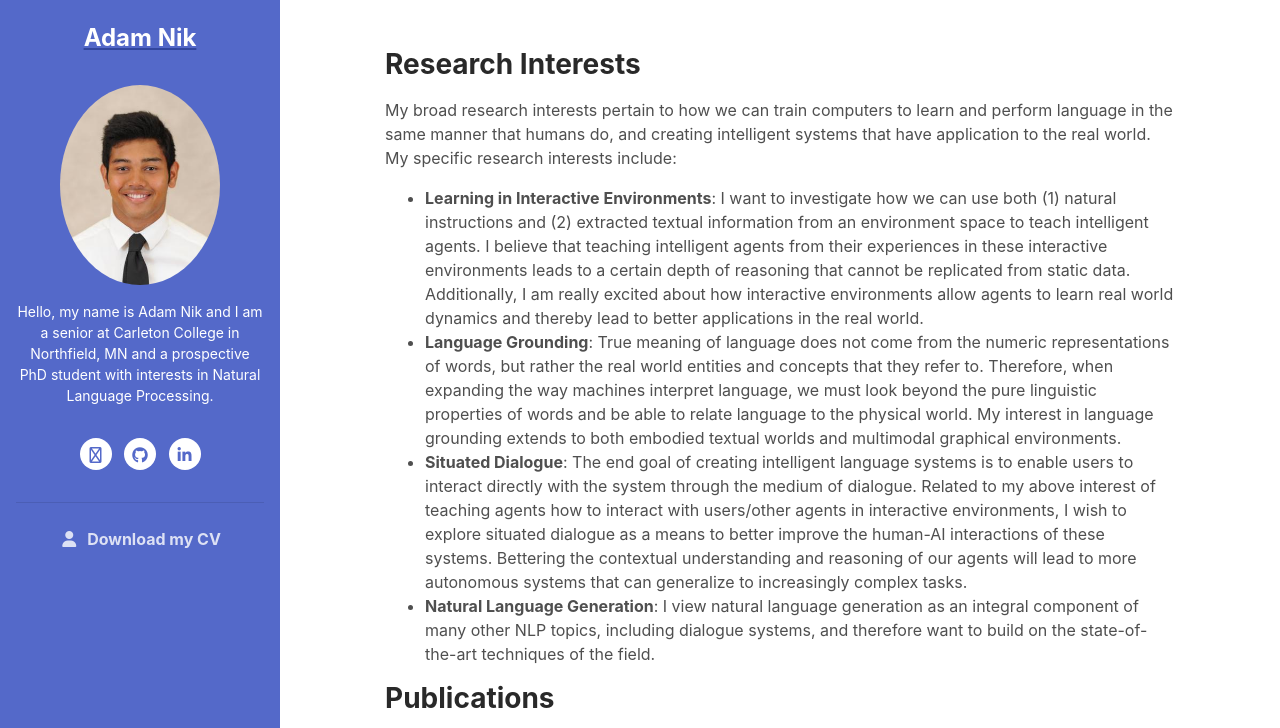
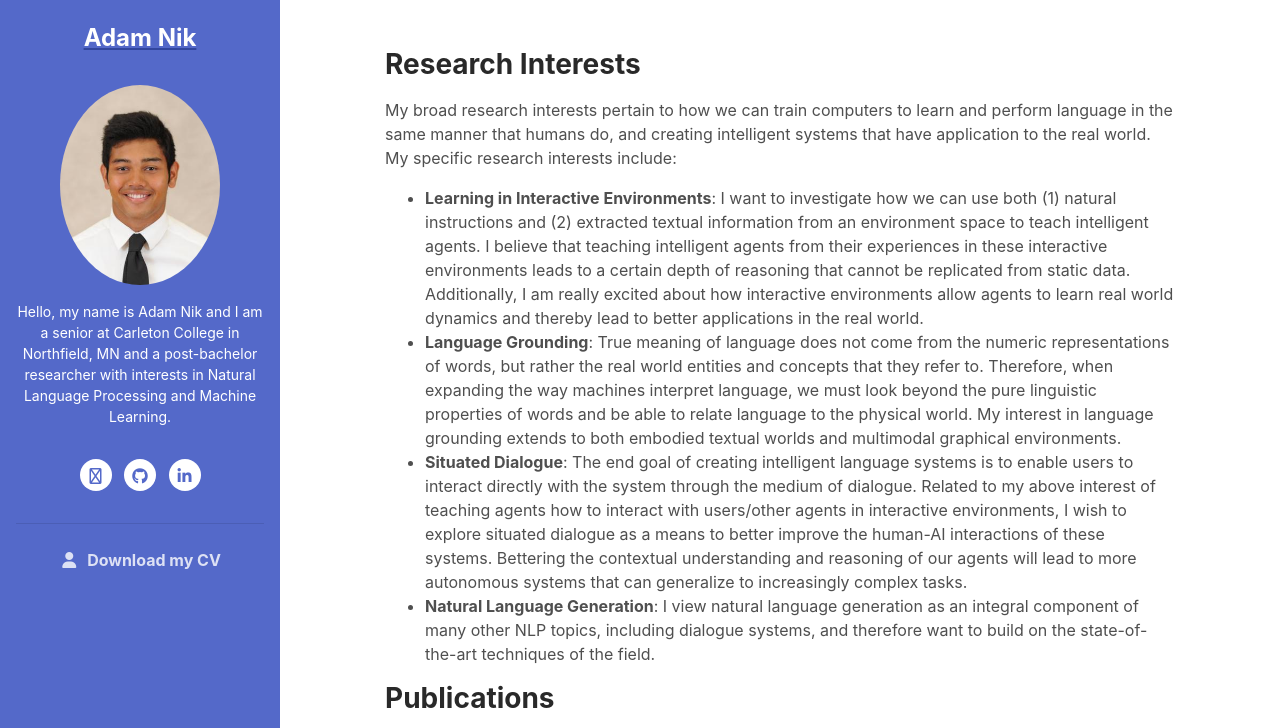
Before and after one commit to adamnik/adamnik.github.io, a plain HTML site: page index.html in a window 1280 px wide. Shown: the top 728 px of the page. Drawn offline with Linux system fonts and the light colour scheme.

Commit message:
Updated CV

```diff
--- a/index.html
+++ b/index.html
@@ -34,7 +34,7 @@
 				<div class="profile-section pt-3 pt-lg-0">
 				    <img class="profile-image mb-3 rounded-circle mx-auto" src="assets/images/AdamNik_Profile.jpeg" alt="image">
 
-					<div class="bio mb-3">Hello, my name is Adam Nik and I am a senior at Carleton College in Northfield, MN and a prospective PhD student with interests in Natural Language Processing.<br></div><!--//bio-->
+					<div class="bio mb-3">Hello, my name is Adam Nik and I am a senior at Carleton College in Northfield, MN and a post-bachelor researcher with interests in Natural Language Processing and Machine Learning.<br></div><!--//bio-->
 					<ul class="social-list list-inline py-3 mx-auto">
 			            <li class="list-inline-item"><a href="mailto:nika@carleton.edu"><i class="fa-regular fa-inbox"></i></a></li>
 			            <li class="list-inline-item"><a href="https://github.com/adamnik"><i class="fab fa-github fa-fw"></i></a></li>
```
Also changed, not shown: 1 other file.
